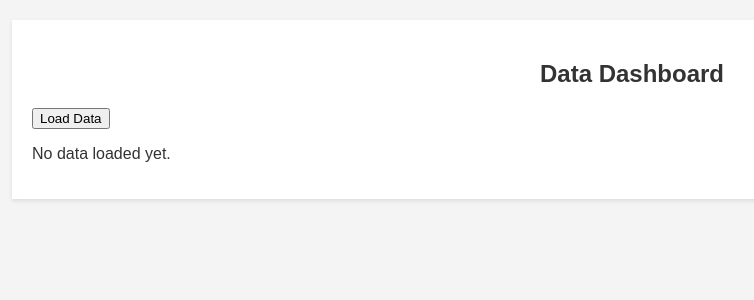
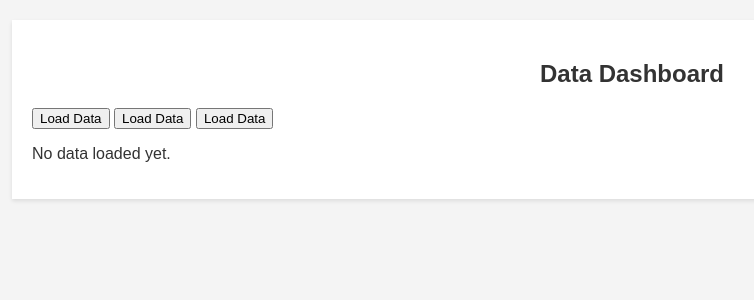
Before and after one commit to ia-usgs/ramvt3test, a Flask app: page / in a window 1280 px wide. Shown: the part 96-396 px from the top of the page, without its empty margins (8-762 px from the left). Run offline with Flask 3, Linux system fonts and the light colour scheme.

Commit message:
updates to app.py

```diff
--- a/app.py
+++ b/app.py
@@ -1,4 +1,3 @@
-import json
 import os
 
 from flask import Flask, render_template, request
@@ -9,14 +8,37 @@ app = Flask(__name__)
 
 @app.route('/', methods=['GET', 'POST'])
 def index():
+    """
+    Route for the main page of the application.
+    It handles both GET and POST requests.
+    """
     if request.method == 'POST':
-        # Load CSV file, skip the first 5 rows, and assume the first row of data has the headers.
-        data = pd.read_csv('TEST 2024-V2 RAMTV3.csv', skiprows=6) # you need to update the path here in order to read the file as well as the name
-        # Convert DataFrame to HTML
-        data_html = data.to_html(classes='table table-striped')
+        # Get the name of the button clicked from the form data
+        button_clicked = request.form.get('button')
+        print(f"button_clicked: {button_clicked}")  # print the button name for debugging
+
+        # Load the corresponding CSV file based on the button clicked
+        if button_clicked == 'Load Data 1':
+            # The name 'Load Data' is hard-coded in the HTML template
+            df = pd.read_csv('TEST 2024-V2 RAMTV3.csv', skiprows=6)
+        elif button_clicked == 'Load Data 2':
+            df = pd.read_csv('4084_asdsls30.csv')
+        elif button_clicked == 'Load Data 3':
+            df = pd.read_csv('4084_sarebraslic81.csv')
+        else:
+            df = None
+
+        # Generate HTML table from the DataFrame
+        if df is not None:
+            data_html = df.to_html(classes='table table-striped table-bordered')
+        else:
+            data_html = None
+
+        # Render the index.html template with the generated HTML table
         return render_template('index.html', data_html=data_html)
-    return render_template('index.html', data_html=None)
-
+    else:
+        # If it's a GET request, render the index.html template without any data
+        return render_template('index.html')
 
 
 if __name__ == '__main__':
--- a/templates/index.html
+++ b/templates/index.html
@@ -17,16 +17,27 @@
     <main>
         <section class="cards">
             <!-- Cards with summary or quick info -->
+            <!-- This card displays the data dashboard -->
             <div class="card">
                 <h2>Data Dashboard</h2>
-            <form method="post">
-                <button type="submit" class="btn btn-primary">Load Data</button>
-            </form>
+                <!-- The form below allows users to load data -->
+                <form method="post">
+                    <!-- The buttons below allow users to load data -->
+                    <button type="submit" class="btn btn-primary" name ="button" value="Load Data 1">Load Data</button>
+                    <button type="submit" class="btn btn-secondary" name ="button" value="Load Data 2">Load Data</button>
+                    <button type="submit" class="btn btn-terdiary" name ="button" value="Load Data 3">Load Data</button>
+                </form>
+                <!-- Check if data has been loaded -->
                 {% if data_html %}
-                <div class="table-responsive">{{ data_html|safe }}</div>
-                    {% else %}
+                    <!-- If data has been loaded, display it in a table -->
+                    <div class="table-responsive">
+                        <!-- The |safe filter is used to render HTML content without escaping -->
+                        {{ data_html|safe }}
+                    </div>
+                {% else %}
+                    <!-- If no data has been loaded, display a message -->
                     <p>No data loaded yet.</p>
-                    {% endif %}
+                {% endif %}
             </div>
         </section>
     </main>
```
